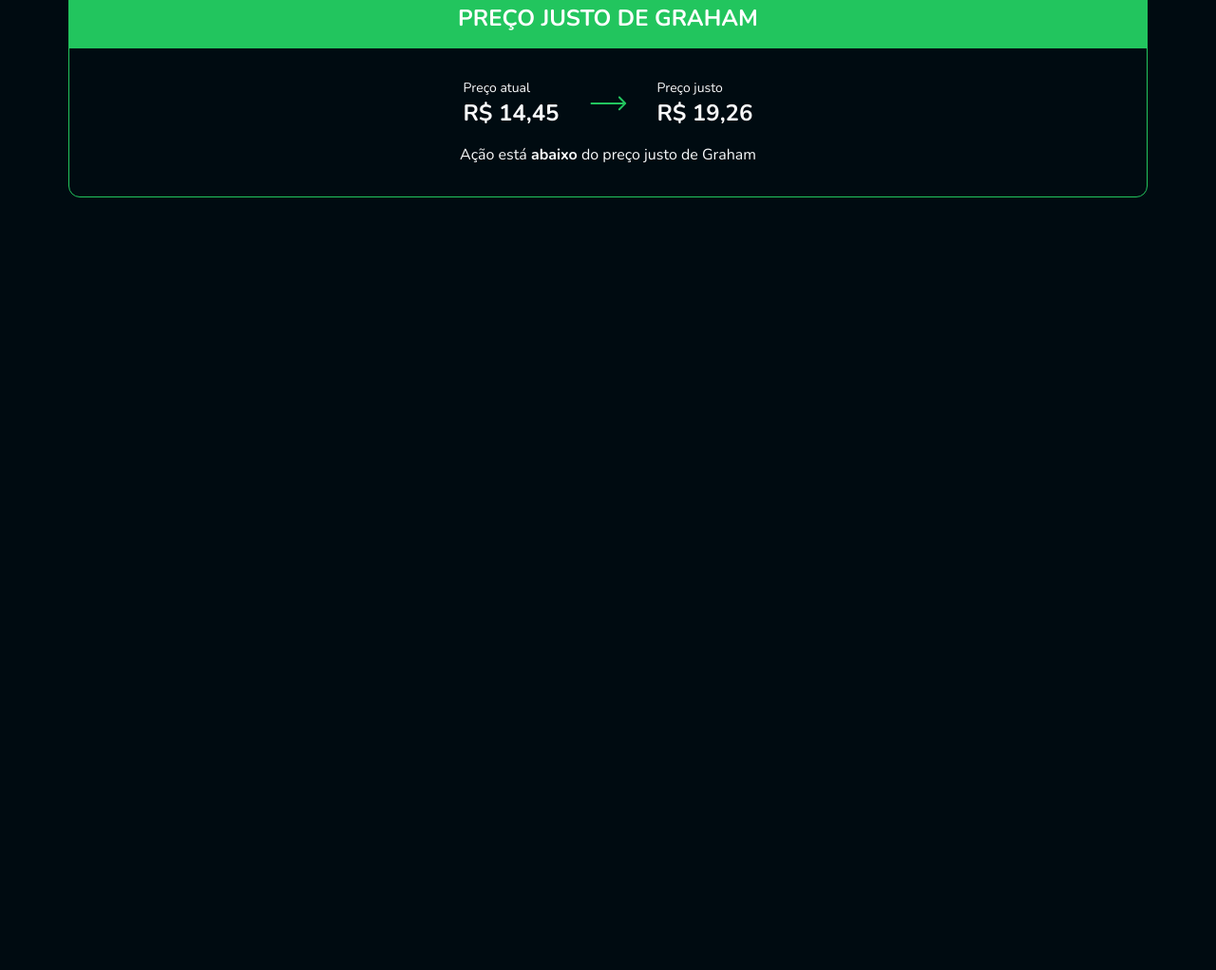
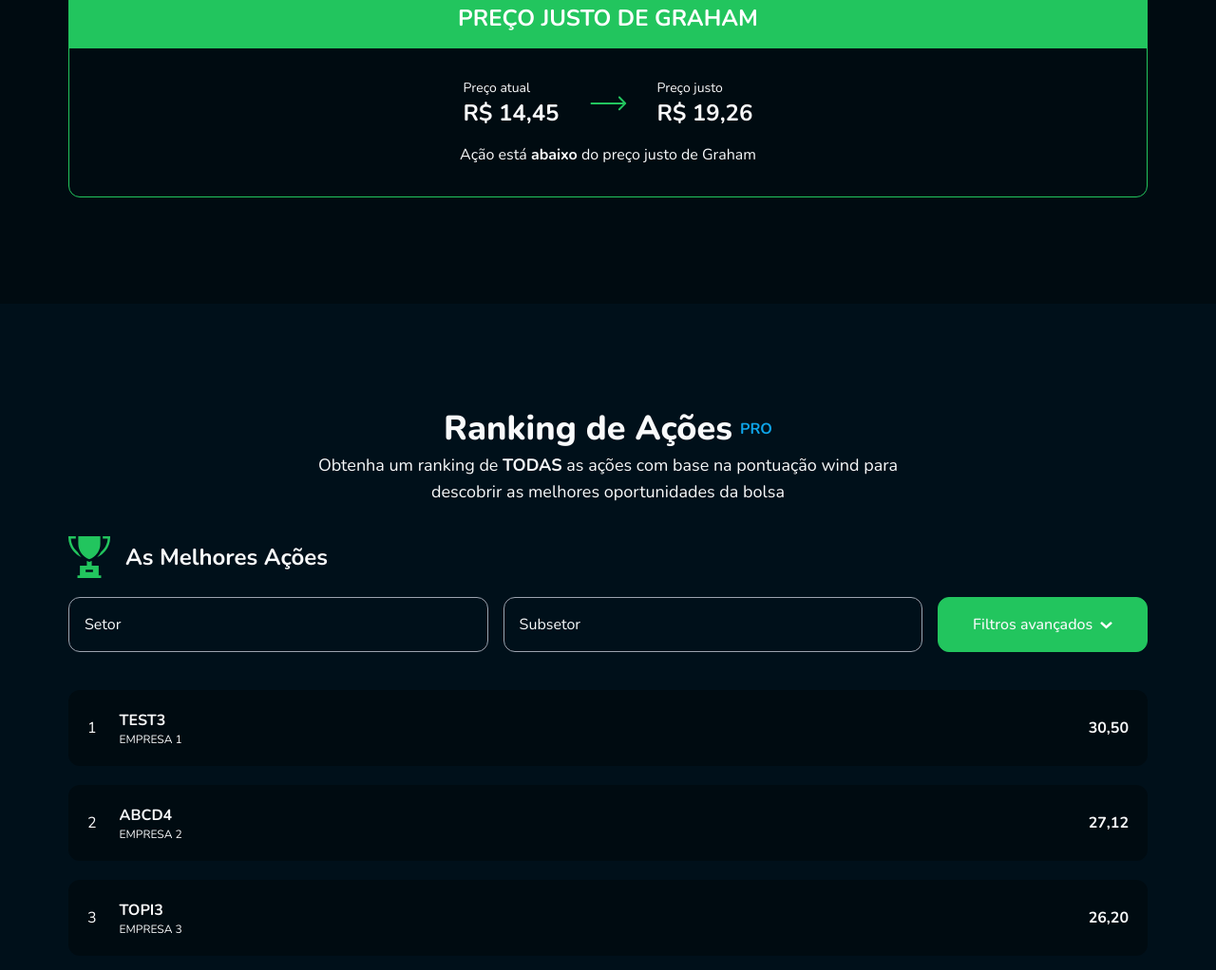
Before and after one commit to vitorwlima/windinvest, an Astro site in the folder lp/: page / in a window 1280 px wide. Shown: the part 2820-3842 px from the top of the page at 95% size. Before the commit the page ends 3140 px from the top, so only its background shows below. Built offline with nearby package versions, Linux system fonts and the light colour scheme; Astro itself is replaced by a stand-in of ours.

Commit message:
feat(lp): add ranking section

```diff
--- /dev/null
+++ b/lp/src/components/Ranking.tsx
@@ -0,0 +1,87 @@
+const assetRanking = [
+  {
+    ticker: 'TEST3',
+    name: 'EMPRESA 1',
+    windScore: '30,50',
+  },
+  {
+    ticker: 'ABCD4',
+    name: 'EMPRESA 2',
+    windScore: '27,12',
+  },
+  {
+    ticker: 'TOPI3',
+    name: 'EMPRESA 3',
+    windScore: '26,20',
+  },
+]
+
+export const Ranking: React.FC = () => {
+  return (
+    <section className="bg-[#00101A]">
+      <div className="mx-auto flex max-w-6xl flex-col items-center gap-8 px-2 py-28 text-center">
+        <div className="flex max-w-2xl flex-col gap-1">
+          <div className="flex items-center justify-center gap-2">
+            <h2 className="text-3xl font-extrabold sm:text-4xl">
+              Ranking de Ações
+            </h2>
+            <strong className="font-bold text-sky-500">PRO</strong>
+          </div>
+          <p className="sm:text-lg">
+            Obtenha um ranking de <b>TODAS</b> as ações com base na pontuação
+            wind para descobrir as melhores oportunidades da bolsa
+          </p>
+        </div>
+
+        <div className="flex w-full flex-col gap-10">
+          <header className="flex flex-col gap-5">
+            <div className="flex items-center gap-4">
+              <img
+                src="/icons/trophy.svg"
+                alt="Ícone de troféu"
+                className="w-9 sm:w-11"
+              />
+              <h3 className="text-xl font-bold sm:text-2xl">
+                As Melhores Ações
+              </h3>
+            </div>
+
+            <div className="grid grid-cols-2 gap-4 lg:grid-cols-[2fr,2fr,1fr]">
+              <div className="rounded-xl border border-gray-400 p-4 text-left">
+                <span className="text-sm sm:text-base">Setor</span>
+              </div>
+              <div className="rounded-xl border border-gray-400 p-4 text-left">
+                <span className="text-sm sm:text-base">Subsetor</span>
+              </div>
+              <div className="flex items-center justify-center gap-2 rounded-xl border border-green-500 bg-green-500 p-4 sm:w-fit lg:w-auto">
+                <span className="text-sm font-medium sm:text-base">
+                  Filtros avançados
+                </span>
+                <img src="/icons/dropdown.svg" alt="Ícone de setinha" />
+              </div>
+            </div>
+          </header>
+
+          <ul className="space-y-5">
+            {assetRanking.map((asset, position) => (
+              <li
+                key={asset.ticker}
+                className="flex items-center justify-between rounded-xl bg-[#000B11] p-5"
+              >
+                <div className="flex items-center gap-6">
+                  <span>{position + 1}</span>
+                  <div className="flex flex-col items-start">
+                    <b>{asset.ticker}</b>
+                    <p className="text-xs">{asset.name}</p>
+                  </div>
+                </div>
+
+                <b>{asset.windScore}</b>
+              </li>
+            ))}
+          </ul>
+        </div>
+      </div>
+    </section>
+  )
+}
--- a/lp/src/pages/index.astro
+++ b/lp/src/pages/index.astro
@@ -11,6 +11,7 @@ import { CallToActionOne } from "../components/CallToActionOne";
 import { GrahamPrice } from "../components/GrahamPrice";
 import { Header } from "../components/Header";
 import { HeroSection } from "../components/HeroSection";
+import { Ranking } from "../components/Ranking";
 import { WindScore } from "../components/WindScore";
 ---
 
@@ -37,6 +38,7 @@ import { WindScore } from "../components/WindScore";
       <WindScore />
       <CallToActionOne />
       <GrahamPrice />
+      <Ranking />
     </main>
   </body>
 </html>
```
Also changed, not shown: lp/public/icons/dropdown.svg (added), lp/public/icons/trophy.svg (added).
